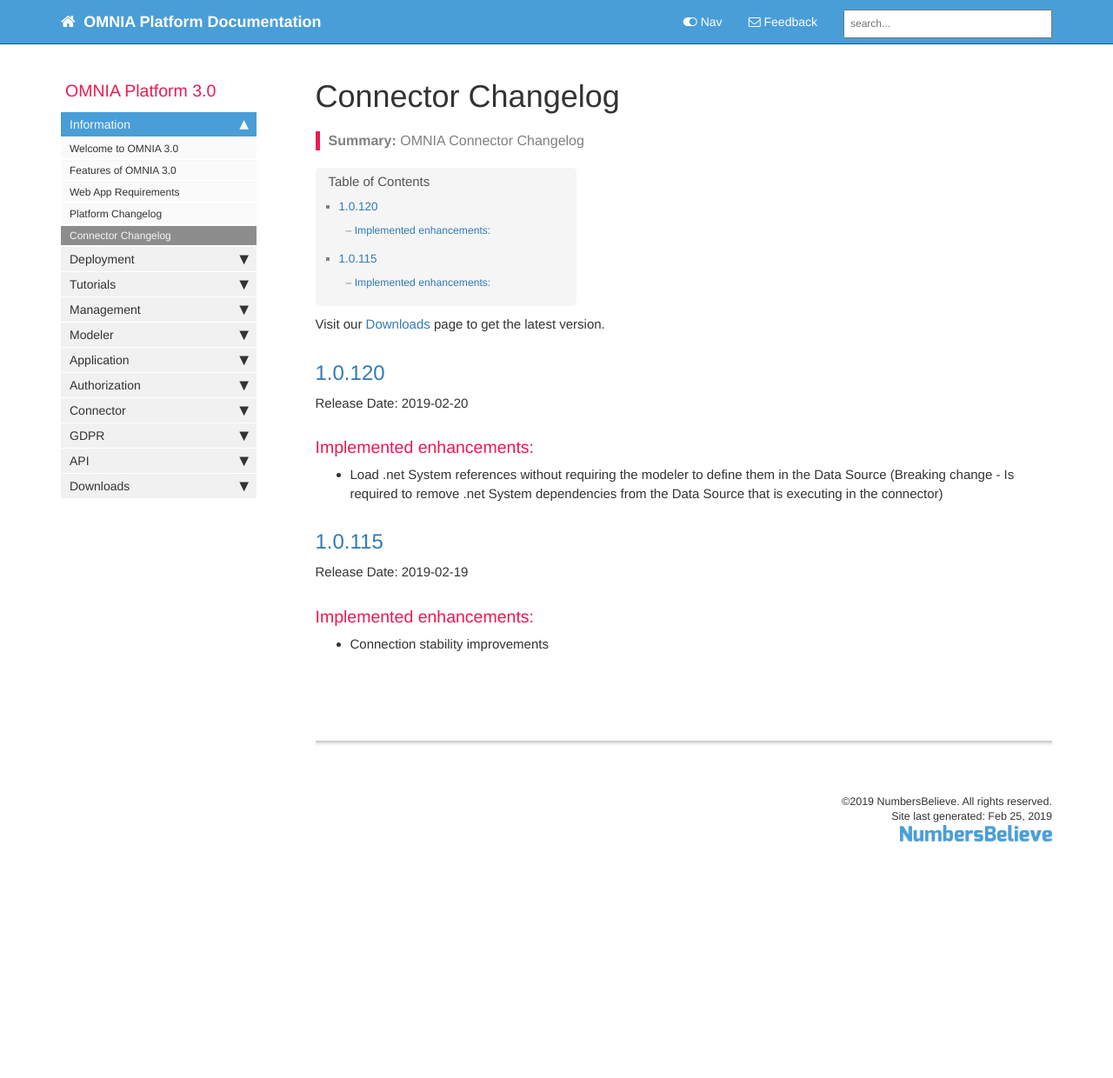
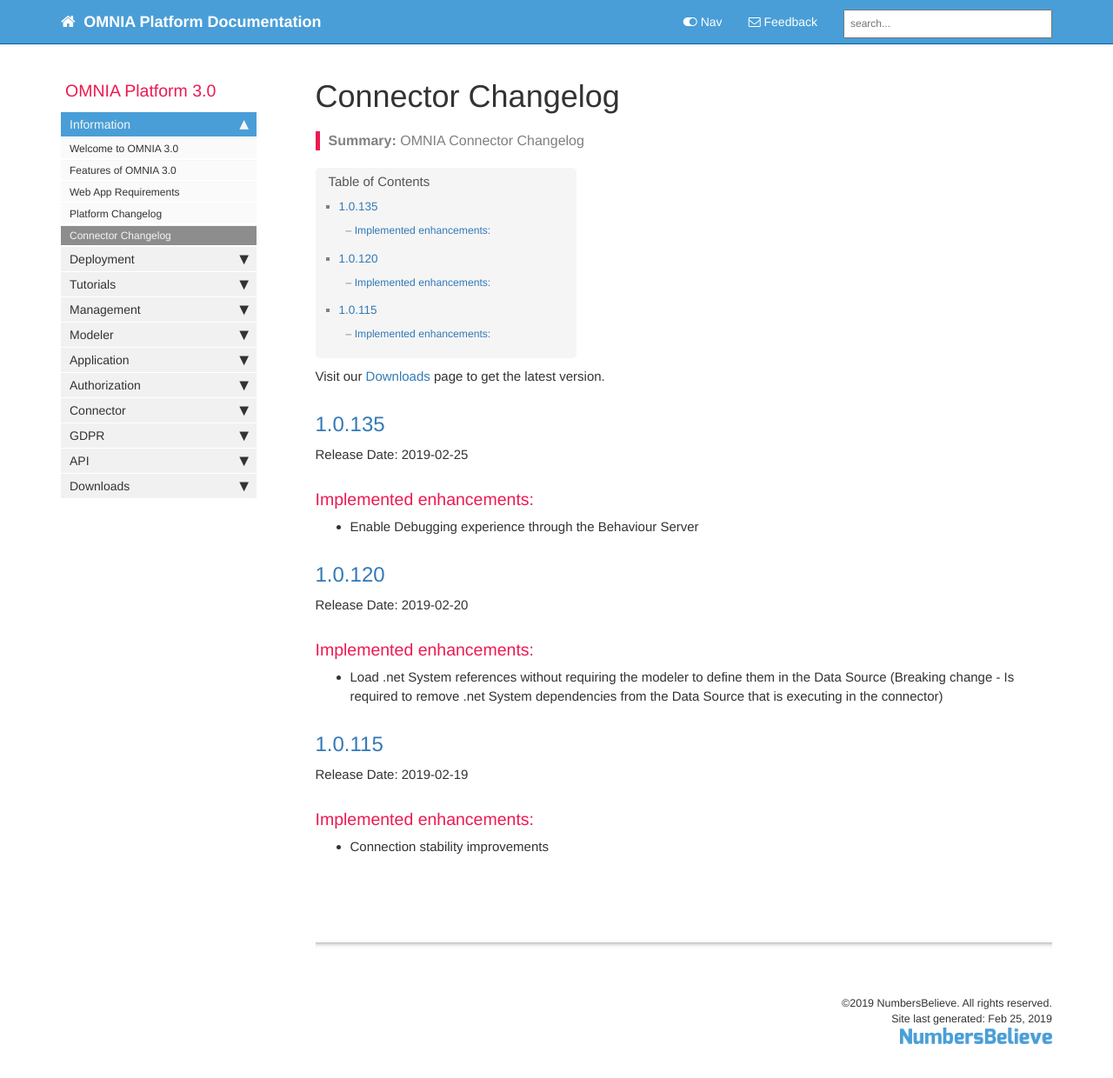
Before and after one commit to daniel8lopes/omnia3, a Jekyll site: the page built from docs/pages/omnia3/Introduction/omnia3_connectorchangelog.md, in a window 1280 px wide and 1261 px high. Shown: the top 1240 px of the window at 87% size. Built offline with Jekyll 4.4.1, drawn with Linux system fonts in a browser that asks for light colours; nearby versions of some CDN libraries; comment, search, counter and statistics services are not loaded.

Commit message:
Update omnia3_connectorchangelog.md

```diff
--- a/docs/pages/omnia3/Introduction/omnia3_connectorchangelog.md
+++ b/docs/pages/omnia3/Introduction/omnia3_connectorchangelog.md
@@ -8,6 +8,13 @@ folder: omnia3
 ---
 
 Visit our [Downloads](/omnia3_downloads.html#connector) page to get the latest version.
+
+## [1.0.135](#1.0.135)
+Release Date: 2019-02-25
+
+### Implemented enhancements:
+
+- Enable Debugging experience through the Behaviour Server
 
 ## [1.0.120](#1.0.120)
 Release Date: 2019-02-20
```
